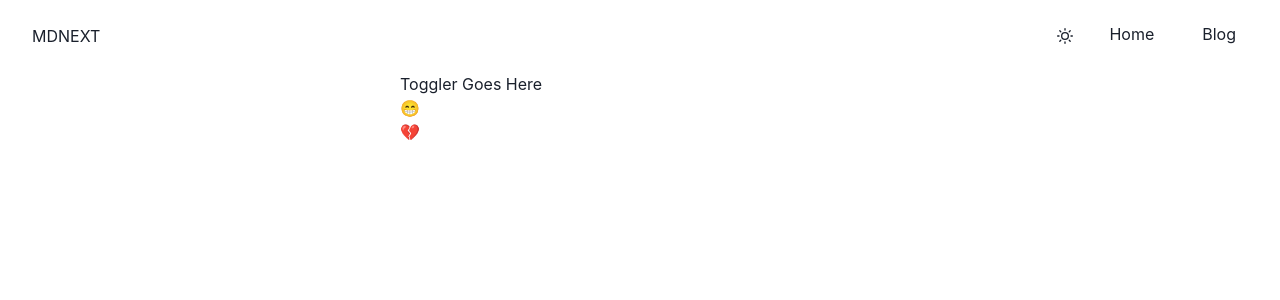
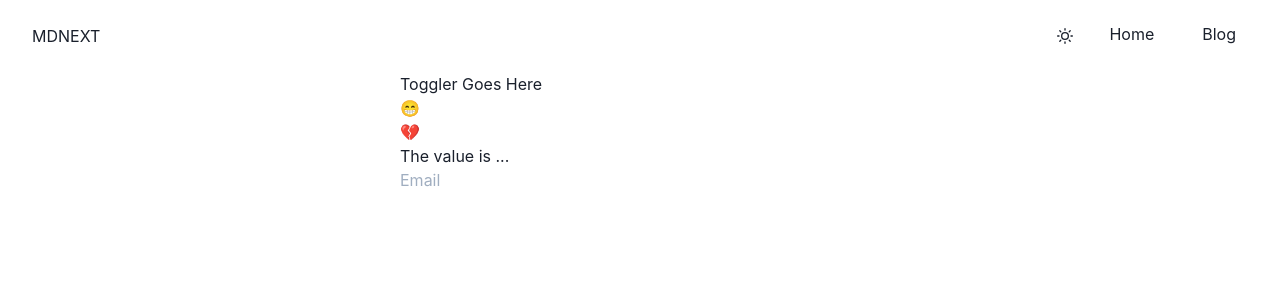
Before and after one commit to BrandonGrayson/useToggle, a Next.js app: page / in a window 1280 px wide. Shown: the top 300 px of the page. Built offline with nearby package versions, Linux system fonts and the light colour scheme; what @jlengstorf/get-share-image would draw is missing.

Commit message:
added an input element

```diff
--- a/pages/index.js
+++ b/pages/index.js
@@ -3,6 +3,7 @@ import { Layout } from '@components/Layout';
 
 // components
 import Toggler from "../src/components/Toggler";
+import ContactForm from "../src/components/ContactForm";
 
 
 
@@ -10,8 +11,8 @@ export default function Index() {
   return (
     <Layout>
       <Flex direction="column"></Flex>
-
       <Toggler />
+      <ContactForm />
     </Layout>
   );
 }
--- /dev/null
+++ b/src/components/ContactForm.js
@@ -0,0 +1,12 @@
+import React from "react";
+
+export default function ContactForm() {
+    const [email, setEmail] = React.useState("");
+    return(
+        <div>
+           <h1>The value is ...</h1>
+           <input type='text' placeholder='Email' value={email} />
+        </div>
+
+    )
+}
--- a/src/components/Toggler.js
+++ b/src/components/Toggler.js
@@ -12,7 +12,7 @@ export default function Toggler() {
         <div>
             <h1>Toggler Goes Here</h1>
             <h1 onClick={toggleIsHappy}>{isHappy ? "😁" : "😢"}</h1>
-            <h1 onClick={toggleIsLoved} >{isLoved ? "❤️" : "💔"}</h1>
+            <h1 onClick={toggleIsLoved}>{isLoved ? "❤️" : "💔"}</h1>
         </div>
     )
 }
```
